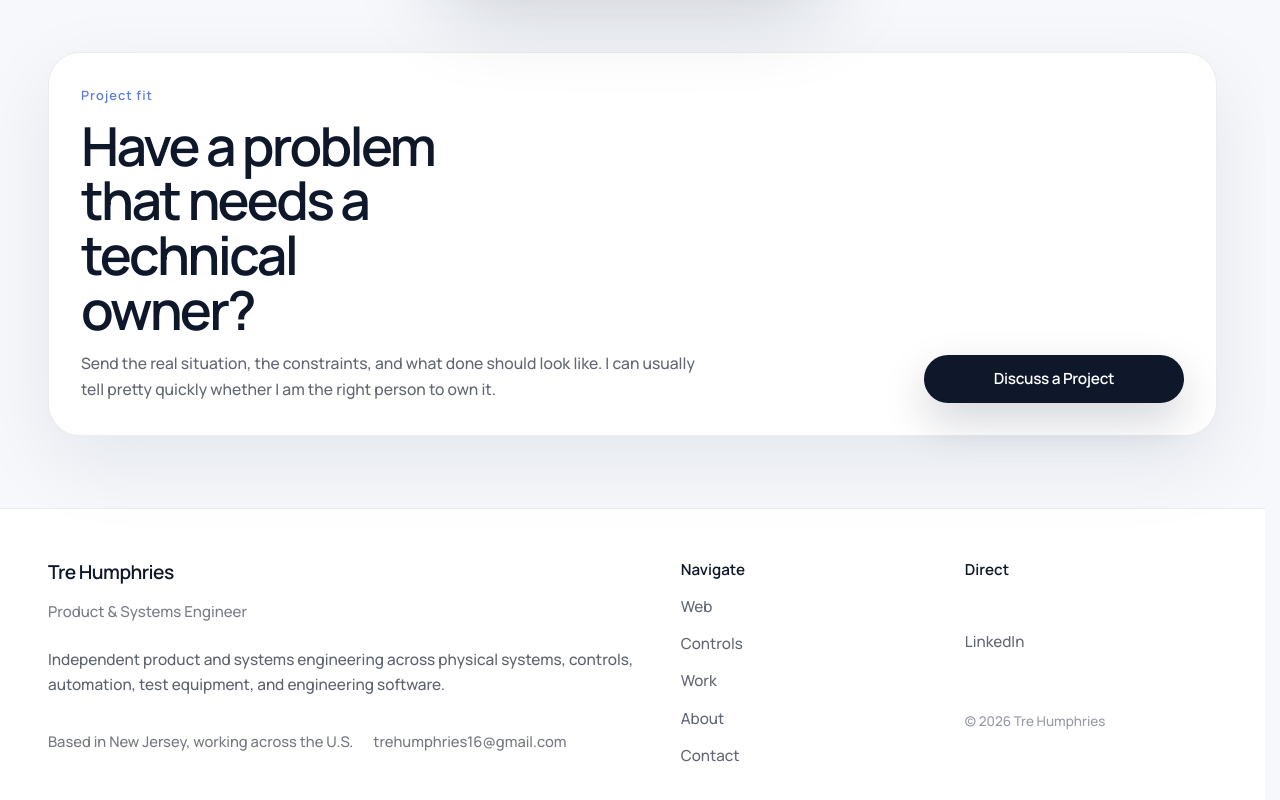
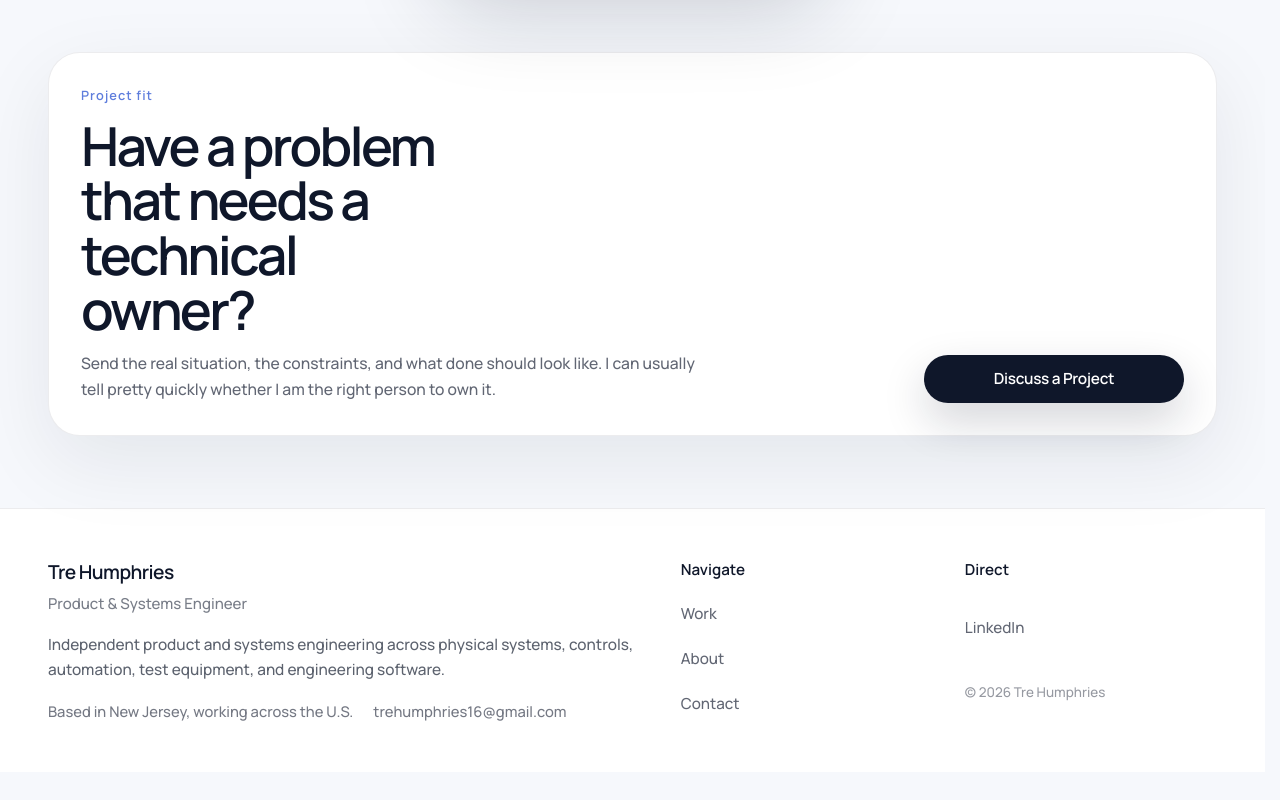
Before and after one commit to lhumphries16/portfolio-site, a React (Vite) app: page /about in a window 1280 px wide. Shown: the part 1397-2197 px from the top of the page. After the commit the page ends 2169 px from the top, so only its background shows below. Built offline with nearby package versions, Linux system fonts and the light colour scheme.

Commit message:
simplify footer navigation

```diff
--- a/src/components/Footer.tsx
+++ b/src/components/Footer.tsx
@@ -35,12 +35,6 @@ export function Footer({ brand, note, socialLinks }: FooterProps) {
         <div className="grid gap-8 md:grid-cols-2">
           <div className="grid gap-3 text-[0.95rem] text-carbon/66">
             <p className="m-0 font-semibold text-carbon">Navigate</p>
-            <Link className="transition-colors duration-200 hover:text-cobalt" to="/web">
-              Web
-            </Link>
-            <Link className="transition-colors duration-200 hover:text-cobalt" to="/controls">
-              Controls
-            </Link>
             <Link className="transition-colors duration-200 hover:text-cobalt" to="/work">
               Work
             </Link>
```
